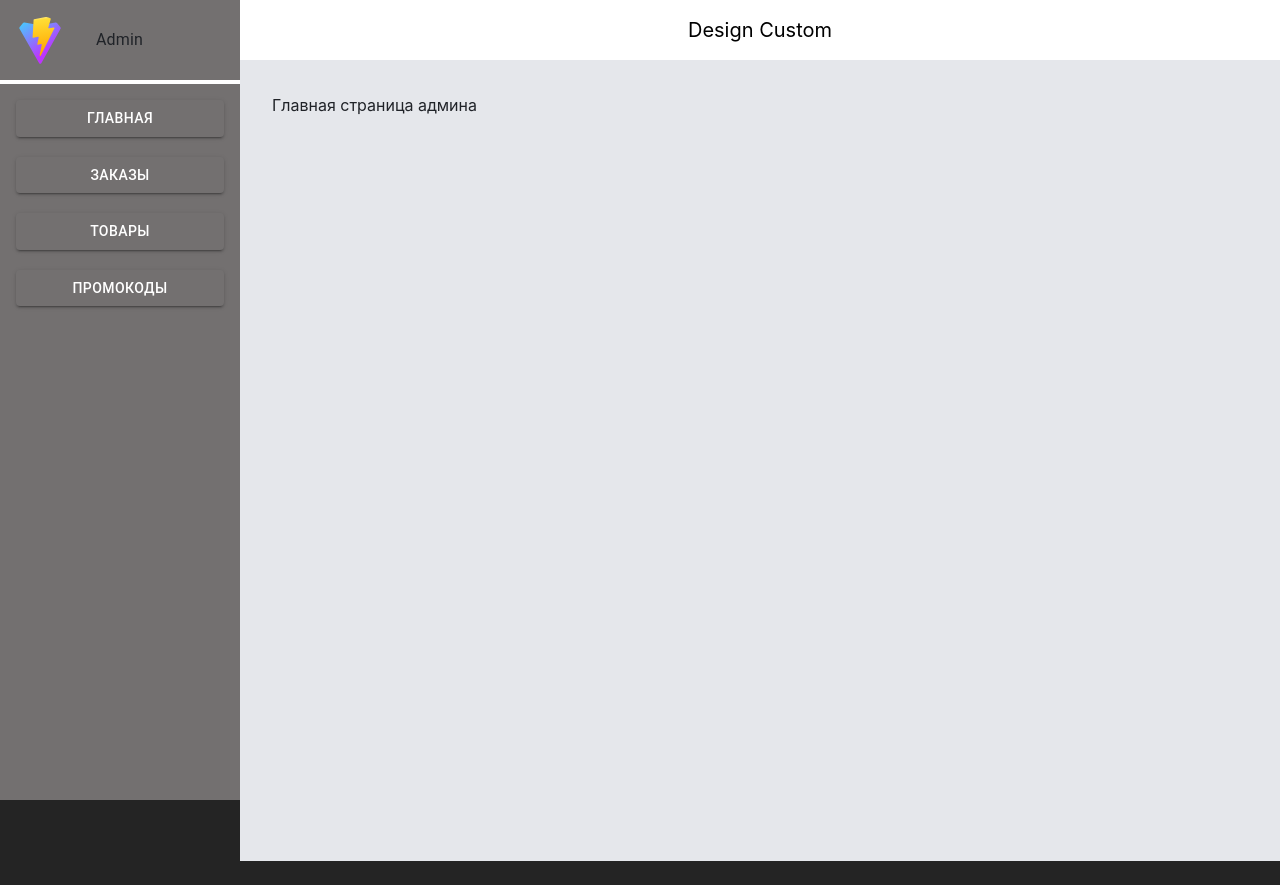
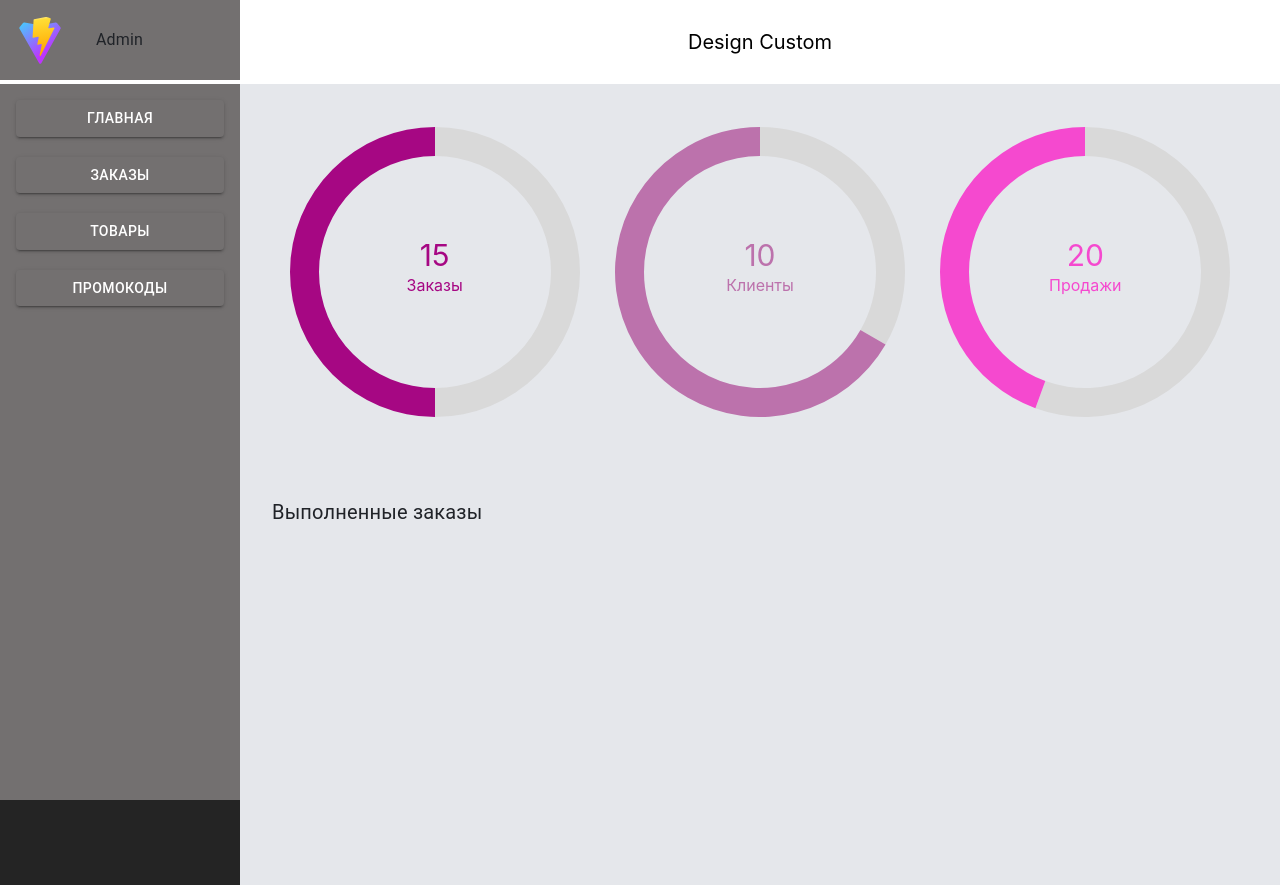
Before and after one commit to AlexMoon26/DesignCustom-client, a React (Vite) app: page /admin in a window 1280 px wide. Before the commit the page ends 861 px from the top, so only its background shows below. Built offline with nearby package versions, Linux system fonts and the light colour scheme.

Commit message:
[admin]: mainPage added Donuts

```diff
--- a/package.json
+++ b/package.json
@@ -13,7 +13,9 @@
     "@emotion/react": "^11.11.3",
     "@emotion/styled": "^11.11.0",
     "@mui/material": "^5.15.4",
+    "chart.js": "^4.4.1",
     "react": "^18.2.0",
+    "react-chartjs-2": "^5.2.0",
     "react-dom": "^18.2.0",
     "react-router-dom": "^6.21.2"
   },
--- /dev/null
+++ b/src/components/Donuts.jsx
@@ -0,0 +1,25 @@
+import DonutChart from "./charts/DonutChart"
+export const Donuts = () => {
+    return (
+        <div className="flex w-full justify-around">
+            <DonutChart
+                filled={15}
+                allData={30}
+                backgroundColor={"#A60783"}
+                name={"Заказы"}
+            />
+            <DonutChart
+                filled={10}
+                allData={15}
+                backgroundColor={"#BC72AC"}
+                name={"Клиенты"}
+            />
+            <DonutChart
+                filled={20}
+                allData={45}
+                backgroundColor={"#F549CF"}
+                name={"Продажи"}
+            />
+        </div>
+    );
+};
--- a/src/components/SideBar/SideBar.jsx
+++ b/src/components/SideBar/SideBar.jsx
@@ -4,7 +4,7 @@ import { ProfileAdmin } from "../ProfileAdmin"
 export const SideBar = () => {
     return (
         <>
-            <header className="flex justify-between items-center p-4 text-sm text-gray-500 md:justify-center md:ml-60 border-b border-grey-400">
+            <header className="flex justify-between items-center p-7 text-sm text-gray-500 md:justify-center md:ml-60 border-b border-grey-400">
                 <button
                     data-drawer-target="logo-sidebar"
                     data-drawer-toggle="logo-sidebar"
--- /dev/null
+++ b/src/components/charts/DonutChart.jsx
@@ -0,0 +1,50 @@
+/* eslint-disable react/prop-types */
+import { Chart as ChartJS, Tooltip, ArcElement, Legend } from "chart.js";
+import { Doughnut } from "react-chartjs-2";
+
+// Register ChartJS components using ChartJS.register
+ChartJS.register(ArcElement, Tooltip, Legend);
+
+const MyDoughnutChart = (props) => {
+    const data = {
+        datasets: [
+            {
+                data: [props.allData - props.filled, props.filled], // Распределение между фоном и активной частью
+                backgroundColor: ["#D9D9D9", `${props.backgroundColor}`],
+                cutout: "80%", // Процент вырезки для внутренней части
+                borderWidth: 0, // Убираем границу
+                borderCapStyle: "round",
+            },
+        ],
+    };
+
+    const options = {
+        borderCapStyle: "round",
+    };
+
+    return (
+        <div
+            style={{ position: "relative" }}
+        >
+            <Doughnut data={data} options={options} />
+            <div
+                style={{
+                    position: "absolute",
+                    top: "50%",
+                    left: "50%",
+                    transform: "translate(-50%, -50%)",
+                    textAlign: "center",
+                }}
+            >
+                <h3 className="text-3xl" style={{ color: props.backgroundColor }}>
+                    {props.filled}
+                </h3>
+                <h3 className="max-md:text-sm" style={{ color: props.backgroundColor }}>
+                    {props.name}
+                </h3>
+            </div>
+        </div>
+    );
+};
+
+export default MyDoughnutChart
--- a/src/pages/admin/HomeAdmin.jsx
+++ b/src/pages/admin/HomeAdmin.jsx
@@ -1,6 +1,14 @@
-
+import { Box, Typography } from '@mui/material'
+import { Donuts } from '../../components/Donuts'
 export const HomeAdmin = () => {
     return (
-        <div>Главная страница админа</div>
+        <>
+            <Box className="flex flex-col gap-20">
+                <Donuts />
+                <Box>
+                    <Typography fontSize={20}>Выполненные заказы</Typography>
+                </Box>
+            </Box>
+        </>
     )
 }
```
Also changed, not shown: 1 other file (tests, documents, lock files or other folders).
